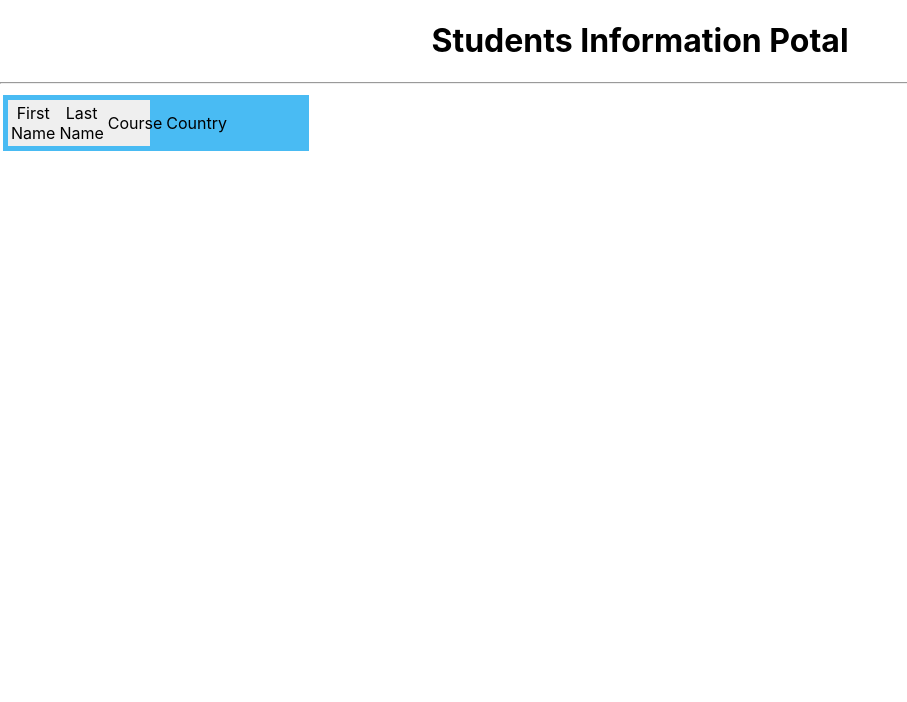
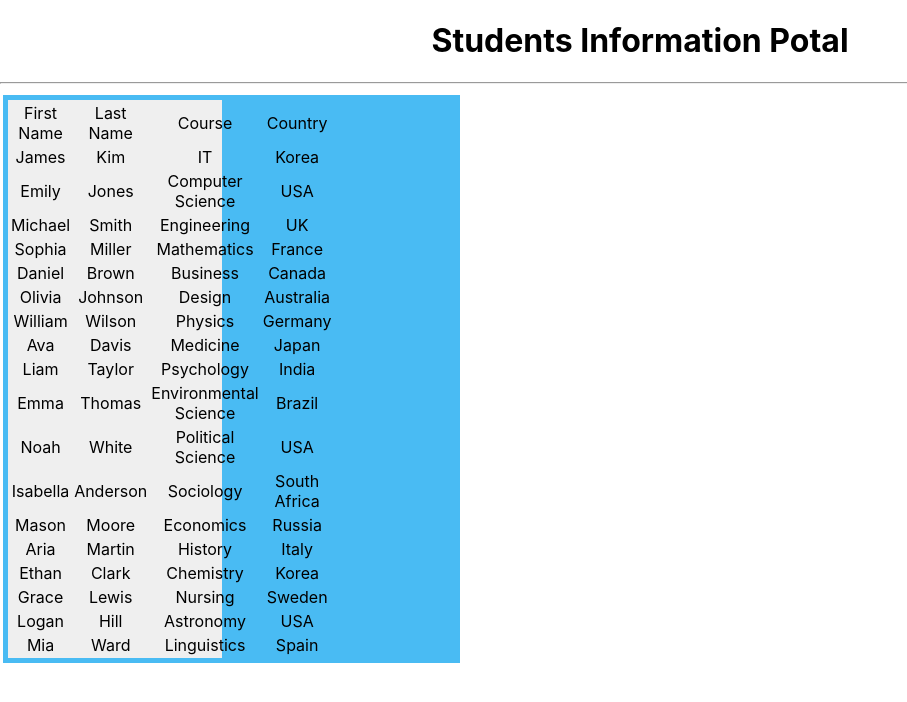
Before and after one commit to Diluxshana-2001/Students-Information-Portal, a React (Create React App) app in the folder studentapp/: page / in a window 1280 px wide. Shown: the top 702 px of the page, without its empty margins (0-907 px from the left). Built offline with nearby package versions, Linux system fonts and the light colour scheme.

Commit message:
get data from parent and print using map

```diff
--- a/studentapp/src/components/StudentTable.js
+++ b/studentapp/src/components/StudentTable.js
@@ -12,6 +12,19 @@
                             <td>Country</td>
                         </tr>
                     </thead>
+                    <tbody>
+                        {
+                            props.students.map(student=>
+                                <tr>
+                                    <td>{student.firstName}</td>
+                                    <td>{student.lastName}</td>
+                                    <td>{student.course}</td>
+                                    <td>{student.address.country}</td>
+                                </tr>
+
+                            )
+                        }
+                    </tbody>
                 </table>
             </div>
         </div>
```
